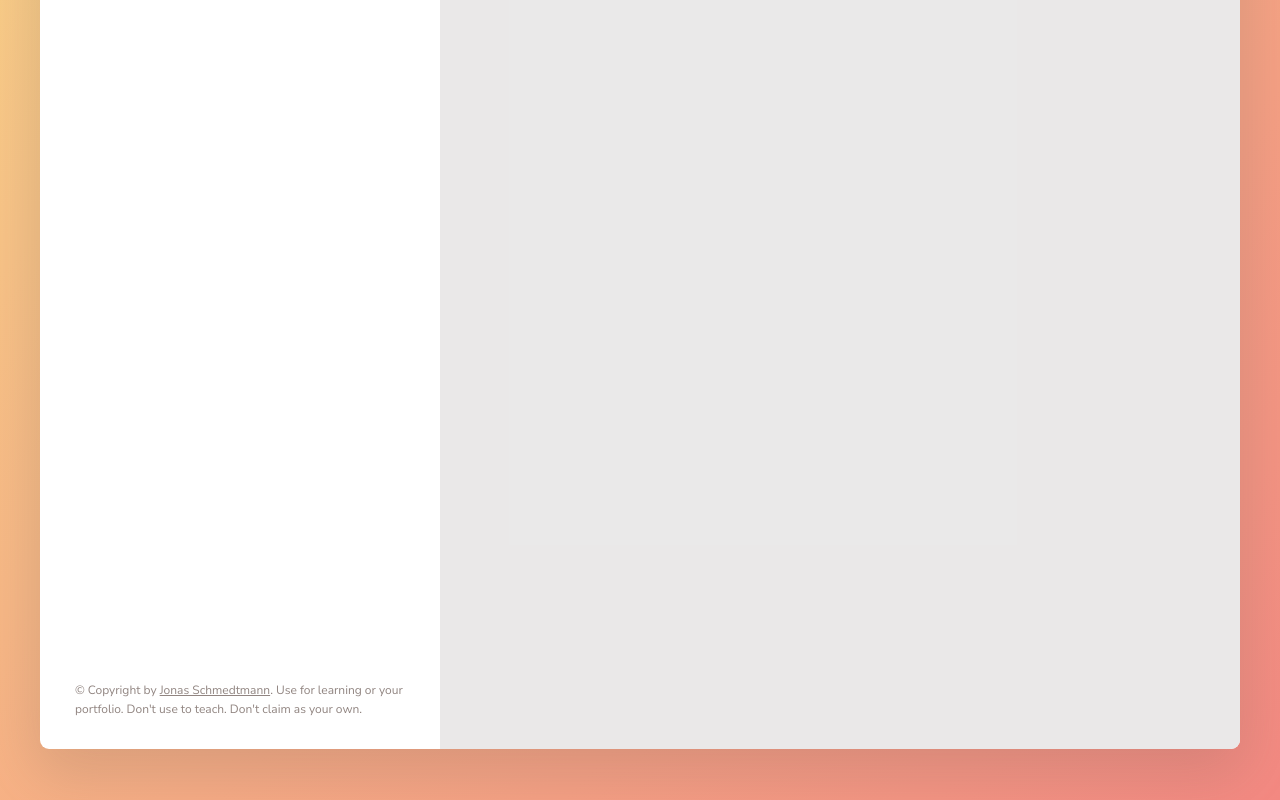
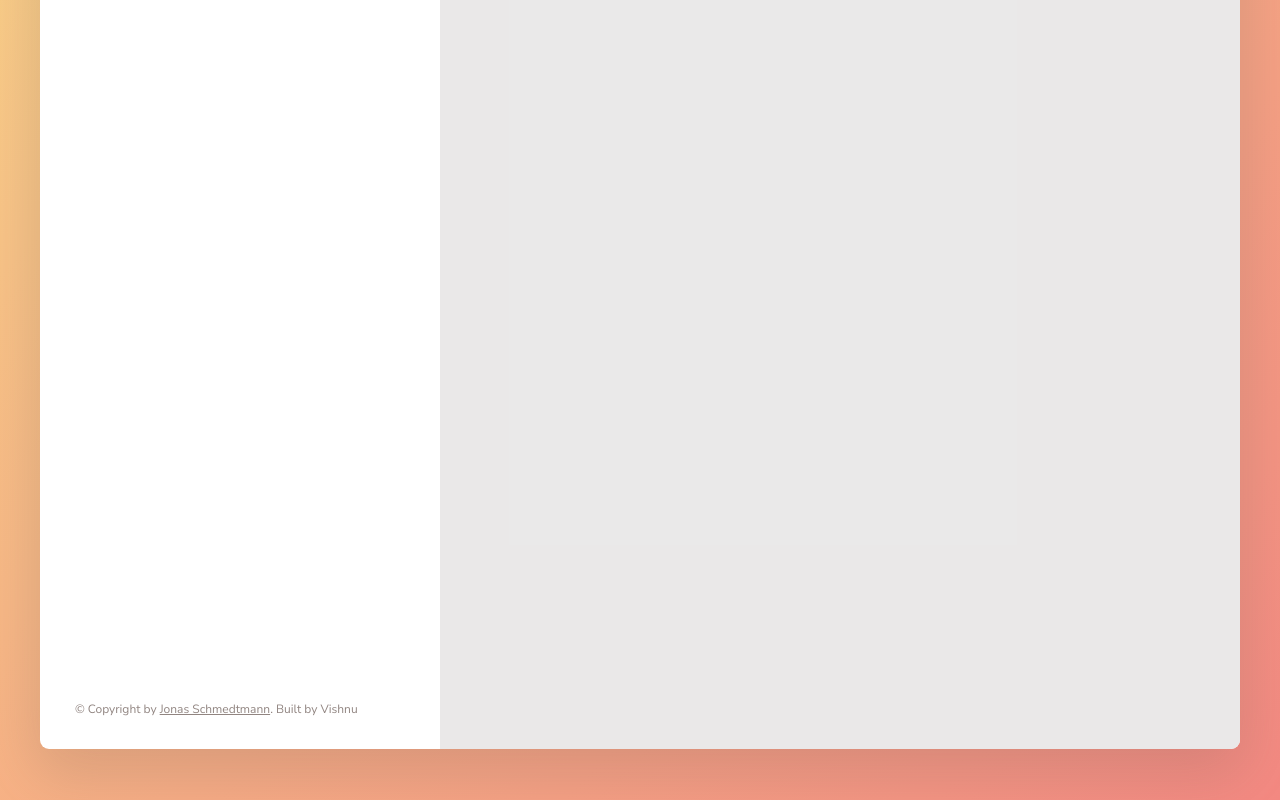
Before and after one commit to vishnuprasadbhat/forkify, a website built with Parcel: page index.html in a window 1280 px wide. Shown: the part 472-1272 px from the top of the page. Built offline with nearby package versions, Linux system fonts and the light colour scheme.

Commit message:
updated copyright

```diff
--- a/index.html
+++ b/index.html
@@ -134,8 +134,7 @@
             target="_blank"
             href="https://twitter.com/jonasschmedtman"
             >Jonas Schmedtmann</a
-          >. Use for learning or your portfolio. Don't use to teach. Don't claim
-          as your own.
+          >. Built by Vishnu
         </p>
       </div>
 
```
